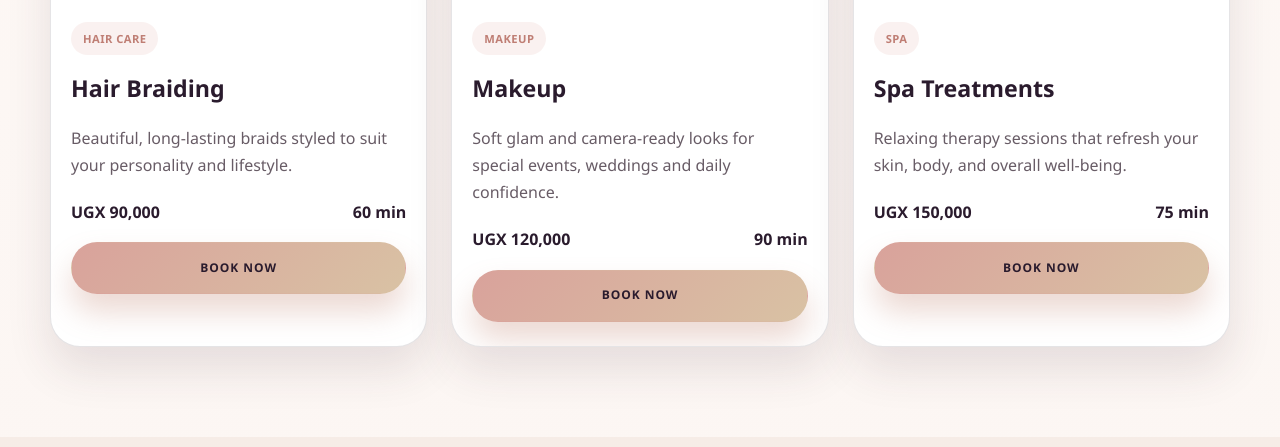
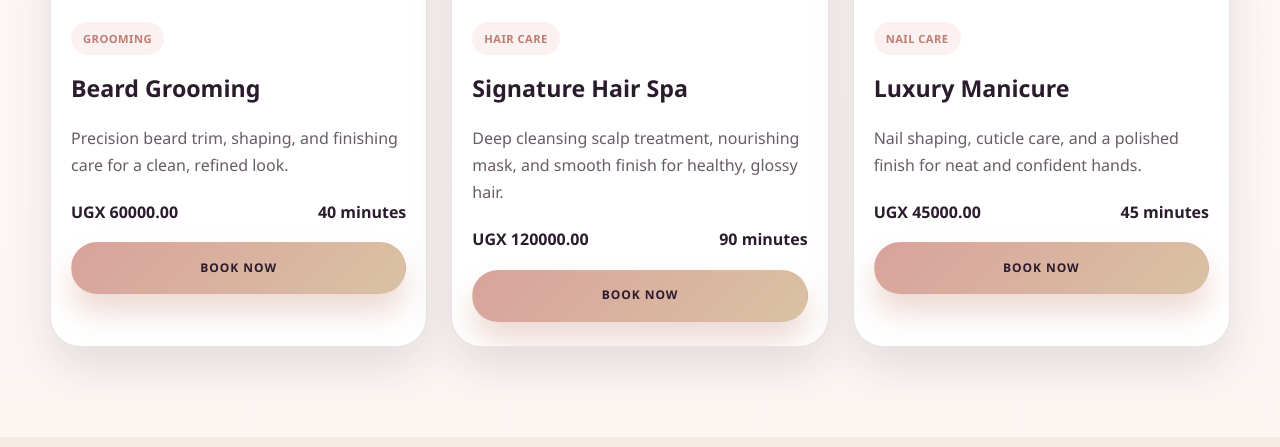
Before and after one commit to yphilo16-lab/GlowBook-Uganda, a Django app: page / in a window 1280 px wide. Shown: the part 1341-1788 px from the top of the page. Run offline with Django 5.2, Linux system fonts and the light colour scheme; data comes from the database, SQL or seed files in the repository; data that the repository does not hold is empty.

Commit message:
update services page

```diff
--- a/core/static/core/styles.css
+++ b/core/static/core/styles.css
@@ -32,6 +32,12 @@ body {
     color: var(--ink);
     line-height: 1.7;
     overflow-x: hidden;
+    -webkit-font-smoothing: antialiased;
+    text-rendering: optimizeLegibility;
+}
+
+main {
+    display: block;
 }
 img { max-width: 100%; display: block; }
 a { color: inherit; text-decoration: none; }
--- a/core/templates/core/home.html
+++ b/core/templates/core/home.html
@@ -129,7 +129,7 @@
                 </div>
             </article>
             <article class="studio-card">
-                <img src="https://images.unsplash.com/photo-1522335789203-aabd1fc54bc9?auto=format&fit=crop&w=800&q=80" alt="Velvet Beauty Lounge">
+                <img src="https://images.unsplash.com/photo-1570172619644-dfd03ed5d881?auto=format&fit=crop&w=800&q=80" alt="Velvet Beauty Lounge">
                 <div>
                     <h3>Velvet Beauty Lounge</h3>
                     <p>Braids · skincare · manicure</p>
--- a/core/views.py
+++ b/core/views.py
@@ -12,12 +12,70 @@ from .models import Appointment, CustomerProfile, Service
 from .telegram_notifications import send_telegram_notification
 
 
+def ensure_default_services():
+    if Service.objects.exists():
+        return
+
+    default_services = [
+        {
+            'name': 'Signature Hair Spa',
+            'description': 'Deep cleansing scalp treatment, nourishing mask, and smooth finish for healthy, glossy hair.',
+            'category': 'Hair Care',
+            'audience': 'Women',
+            'price': '120000.00',
+            'duration': '90 minutes',
+            'image': 'https://images.unsplash.com/photo-1521590832167-7b0d0d0d0b6a?auto=format&fit=crop&w=900&q=80',
+        },
+        {
+            'name': 'Glow Facial Therapy',
+            'description': 'A refreshing facial designed to brighten skin, reduce dullness, and deeply hydrate.',
+            'category': 'Skin Care',
+            'audience': 'Women',
+            'price': '95000.00',
+            'duration': '60 minutes',
+            'image': 'https://images.unsplash.com/photo-1515377905703-c4788e51af15?auto=format&fit=crop&w=900&q=80',
+        },
+        {
+            'name': 'Luxury Manicure',
+            'description': 'Nail shaping, cuticle care, and a polished finish for neat and confident hands.',
+            'category': 'Nail Care',
+            'audience': 'Unisex',
+            'price': '45000.00',
+            'duration': '45 minutes',
+            'image': 'https://images.unsplash.com/photo-1522335789203-aabd1fc54bc9?auto=format&fit=crop&w=900&q=80',
+        },
+        {
+            'name': 'Relaxation Full Body Massage',
+            'description': 'A soothing body treatment that eases stress, improves circulation, and restores calm.',
+            'category': 'Spa & Wellness',
+            'audience': 'Unisex',
+            'price': '150000.00',
+            'duration': '90 minutes',
+            'image': 'https://images.unsplash.com/photo-1515377905703-c4788e51af15?auto=format&fit=crop&w=900&q=80',
+        },
+        {
+            'name': 'Beard Grooming',
+            'description': 'Precision beard trim, shaping, and finishing care for a clean, refined look.',
+            'category': 'Grooming',
+            'audience': 'Men',
+            'price': '60000.00',
+            'duration': '40 minutes',
+            'image': 'https://images.unsplash.com/photo-1512496015851-a90fb38ba796?auto=format&fit=crop&w=900&q=80',
+        },
+    ]
+
+    for item in default_services:
+        Service.objects.get_or_create(name=item['name'], defaults=item)
+
+
 def home(request):
+    ensure_default_services()
     featured_services = Service.objects.filter(available=True)[:3]
     return render(request, 'core/home.html', {'featured_services': featured_services})
 
 
 def services(request):
+    ensure_default_services()
     services = Service.objects.filter(available=True).order_by('category', 'name')
     grouped = {}
     for service in services:
```
Also changed, not shown: other parts of core/static/core/styles.css (+57 -5 lines).
